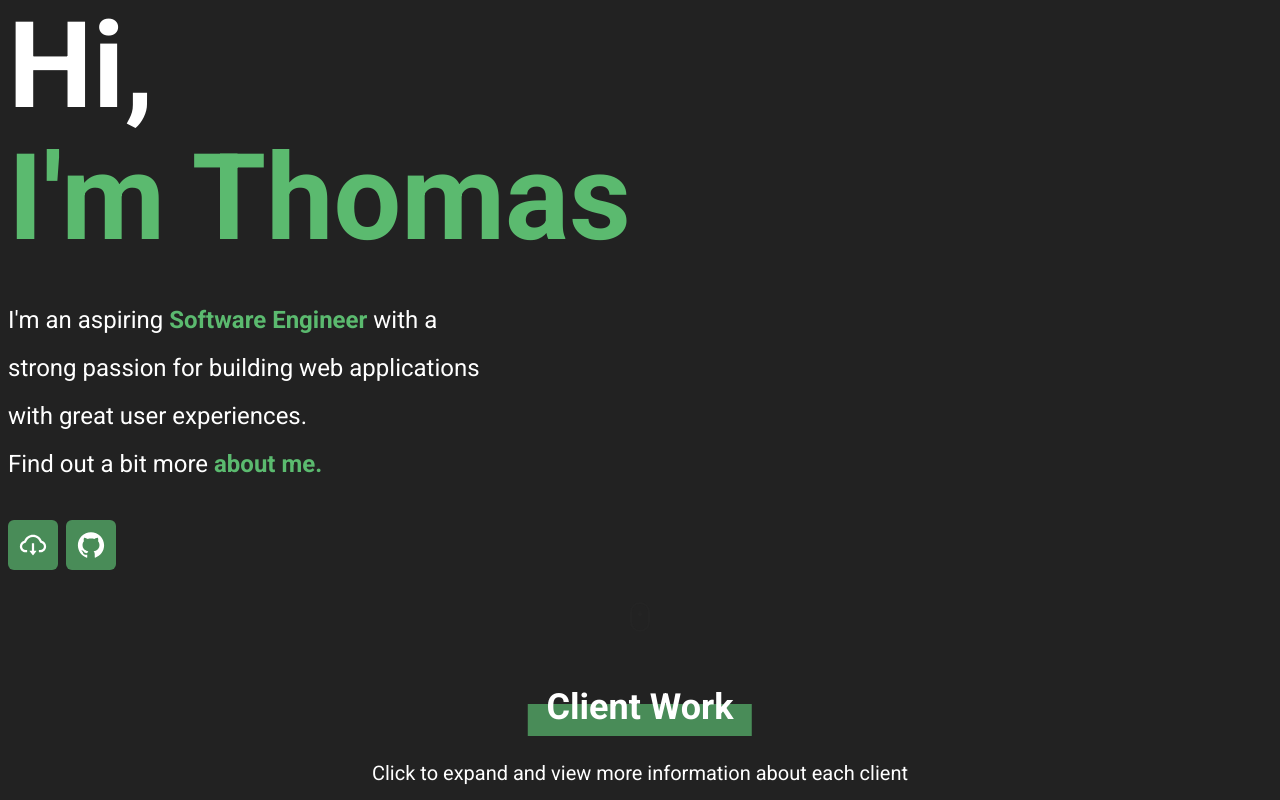
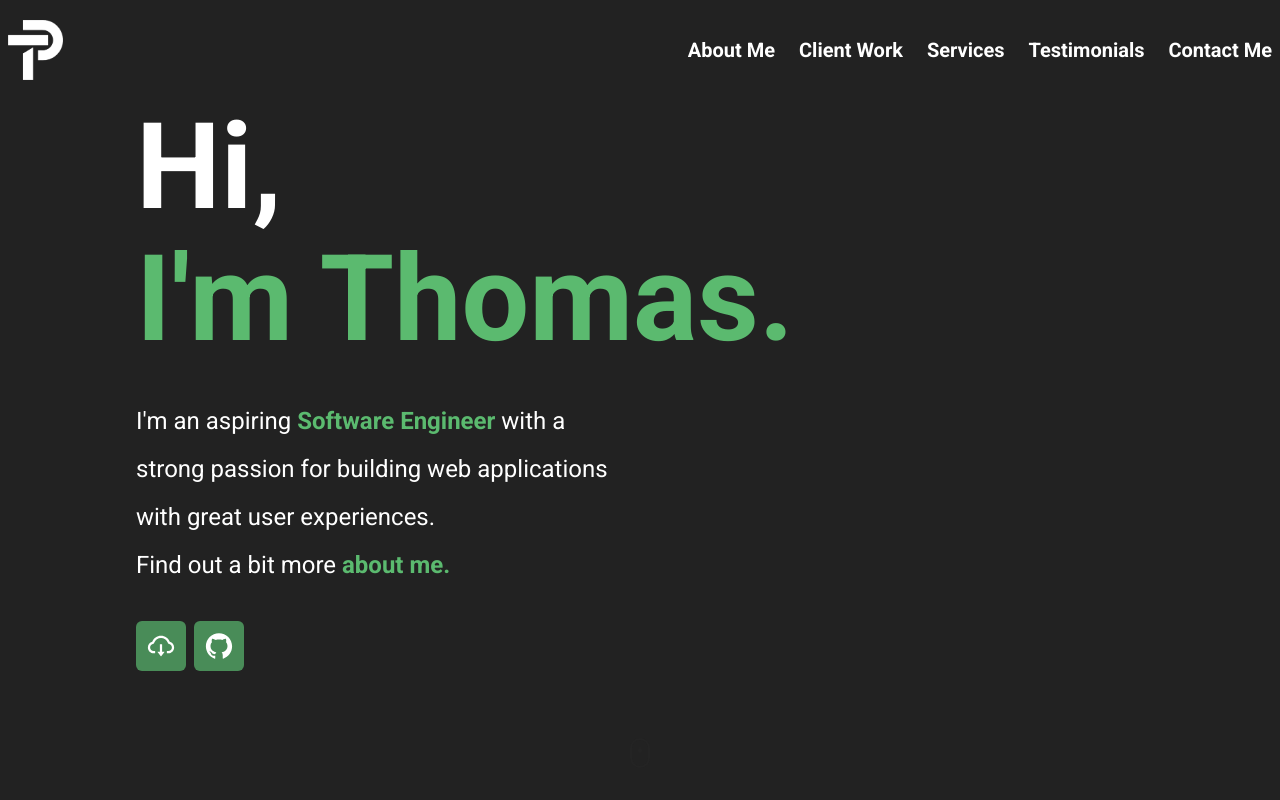
Before and after one commit to ThomasJPrice/portfolio, a Next.js app: page / in a window 1280 px wide. Shown: the top 800 px of the page. Built offline with nearby package versions, Linux system fonts and the light colour scheme.

Commit message:
navbar and scroll indicator

```diff
--- a/app/globals.css
+++ b/app/globals.css
@@ -34,3 +34,7 @@
     transform: translateY(-3px);
   }
 }
+
+.screenMinusNav {
+  min-height: calc(100dvh - 100px);
+}
--- a/app/layout.jsx
+++ b/app/layout.jsx
@@ -1,5 +1,6 @@
 import { Roboto, Roboto_Condensed } from "next/font/google";
 import "./globals.css";
+import { Navbar } from "@/components";
 
 const roboto = Roboto({ subsets: ["latin"], weight: ['400', '500', '700'] });
 const robotoCondensed = Roboto_Condensed({ subsets: ['latin'], weight: ['400', '500', '600', '700']})
@@ -12,7 +13,10 @@ export const metadata = {
 export default function RootLayout({ children }) {
   return (
     <html lang="en">
-      <body className={`${roboto.className} bg-background text-white text-body`}>{children}</body>
+      <body className={`${roboto.className} bg-background text-white text-body`}>
+        <Navbar />
+        {children}
+      </body>
     </html>
   );
 }
--- /dev/null
+++ b/assets/index.js
@@ -0,0 +1,5 @@
+import Logo from './logo.png'
+
+export {
+  Logo
+}
--- a/components/CustomLink.jsx
+++ b/components/CustomLink.jsx
@@ -6,13 +6,13 @@ const CustomLink = ({ link, text, Icon, iconStyles }) => {
       <div className='flex gap-2 items-center absolute top-0 group-hover:-top-[45px] transition-all duration-150'>
         <span className='font-medium'>{text}</span>
 
-        <Icon className={`w-6 h-6 ${iconStyles}`} />
+        {Icon && <Icon className={`w-6 h-6 ${iconStyles}`} />}
       </div>
 
       <div className='flex gap-2 items-center absolute -bottom-[30px] group-hover:bottom-0 transition-all duration-150'>
         <span className='text-primary font-medium'>{link}</span>
 
-        <Icon className={`w-6 h-6 ${iconStyles} text-primary`} />
+        {Icon && <Icon className={`w-6 h-6 ${iconStyles} text-primary`} />}
       </div>
     </Link>
   )
--- /dev/null
+++ b/components/Navbar.jsx
@@ -0,0 +1,51 @@
+import { Logo } from "@/assets"
+import { CustomLink } from "."
+
+const navLinks = [
+  {
+    name: 'About Me',
+    link: '/'
+  },
+  {
+    name: 'Client Work',
+    link: '#projects'
+  },
+  {
+    name: 'Services',
+    link: '#services'
+  },
+  {
+    name: 'Testimonials',
+    link: '#testimonials'
+  },
+  {
+    name: 'Contact Me',
+    link: '#contact'
+  },
+]
+
+const Navbar = () => {
+  return (
+    <nav className="h-[100px] container mx-auto px-2 flex justify-between items-center">
+      <a href="/" className="h-[60%]">
+        <img src={Logo.src} alt="logo" className="w-full h-full object-contain" />
+      </a>
+
+      <ul className="flex gap-6">
+        {navLinks.map((item, index) => (
+          <li key={item + index} className="font-semibold overflow-hidden">
+            <a href={item.link} className="relative group h-[30px] overflow-hidden">
+
+              <span aria-hidden="true" className="block h-[30px] invisible">{item.name}</span>
+
+              <span className="absolute left-0 top-0 group-hover:-top-[30px] transition-all duration-300">{item.name}</span>
+              <span className="absolute left-0 -bottom-[30px] group-hover:bottom-0 transition-all duration-300 text-primary">{item.name}</span>
+            </a>
+          </li>
+        ))}
+      </ul>
+    </nav>
+  )
+}
+
+export default Navbar
--- a/components/index.js
+++ b/components/index.js
@@ -4,6 +4,7 @@ import ImageGallery from "./ImageGallery";
 import Projects from "./Projects";
 import SectionTitle from "./SectionTitle";
 import TestimonialText from "./TestimonialText";
+import Navbar from "./Navbar";
 
 export {
   ProjectCard,
@@ -11,5 +12,6 @@ export {
   ImageGallery,
   Projects,
   SectionTitle,
-  TestimonialText
+  TestimonialText,
+  Navbar
 }
--- a/containers/Hero.jsx
+++ b/containers/Hero.jsx
@@ -2,9 +2,9 @@ import { AiOutlineCloudDownload, AiOutlineGithub } from "react-icons/ai"
 
 const Hero = () => {
   return (
-    <section id='hero' className="container px-2 mx-auto">
-      <div className="flex flex-col gap-8">
-        <h1 className="t text-heading font-bold leading-[1.1]">Hi,<br /> <span className="text-primary">I'm Thomas</span></h1>
+    <section id='hero' className="container px-2 mx-auto screenMinusNav relative flex items-center">
+      <div className="flex flex-col gap-8 lg:px-32 pb-32">
+        <h1 className="t text-heading font-bold leading-[1.1]">Hi,<br /> <span className="text-primary">I'm Thomas.</span></h1>
 
         <p className="max-w-[490px] text-[24px] leading-loose">I'm an aspiring <span className="font-semibold text-primary">Software Engineer</span> with a strong passion for building web applications with great user experiences. <br />Find out a bit more <a href="" className="font-semibold text-primary">about me.</a></p>
 
@@ -17,7 +17,7 @@ const Hero = () => {
           </a>
         </div>
 
-        <a href="#projects" className="transition hover:scale-[1.1] mx-auto">
+        <a href="#projects" className="transition hover:scale-[1.1] absolute bottom-8 left-[50%] translate-x-[-50%]">
           <div className="w-[20px] scroll-icon h-[30px] border-[2px] border-[#242424] dark:border-[#fff] rounded-[24px] flex items-center justify-center dark:after:bg-white"></div>
         </a>
       </div>
```
Also changed, not shown: assets/logo.png (added).
